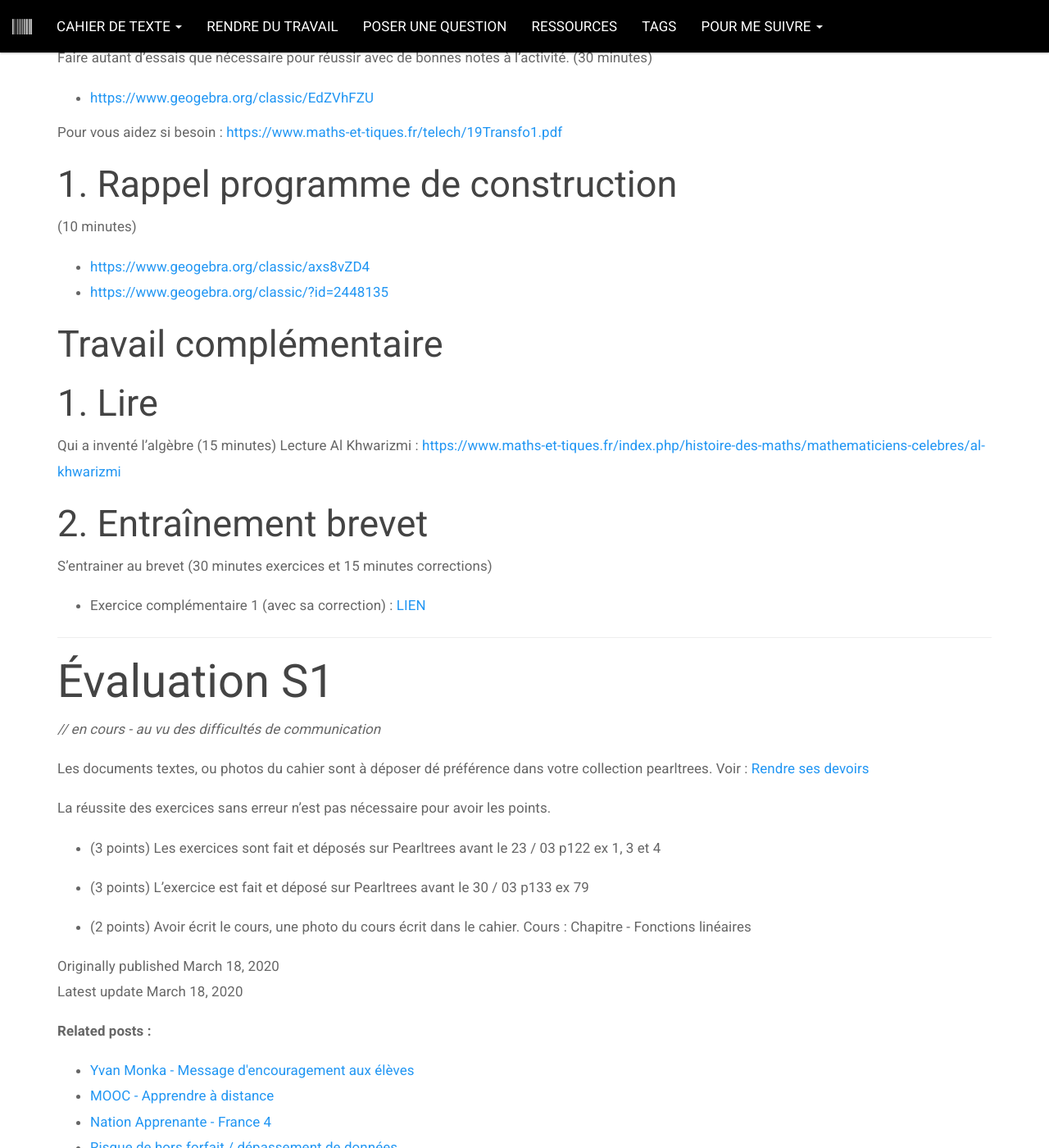
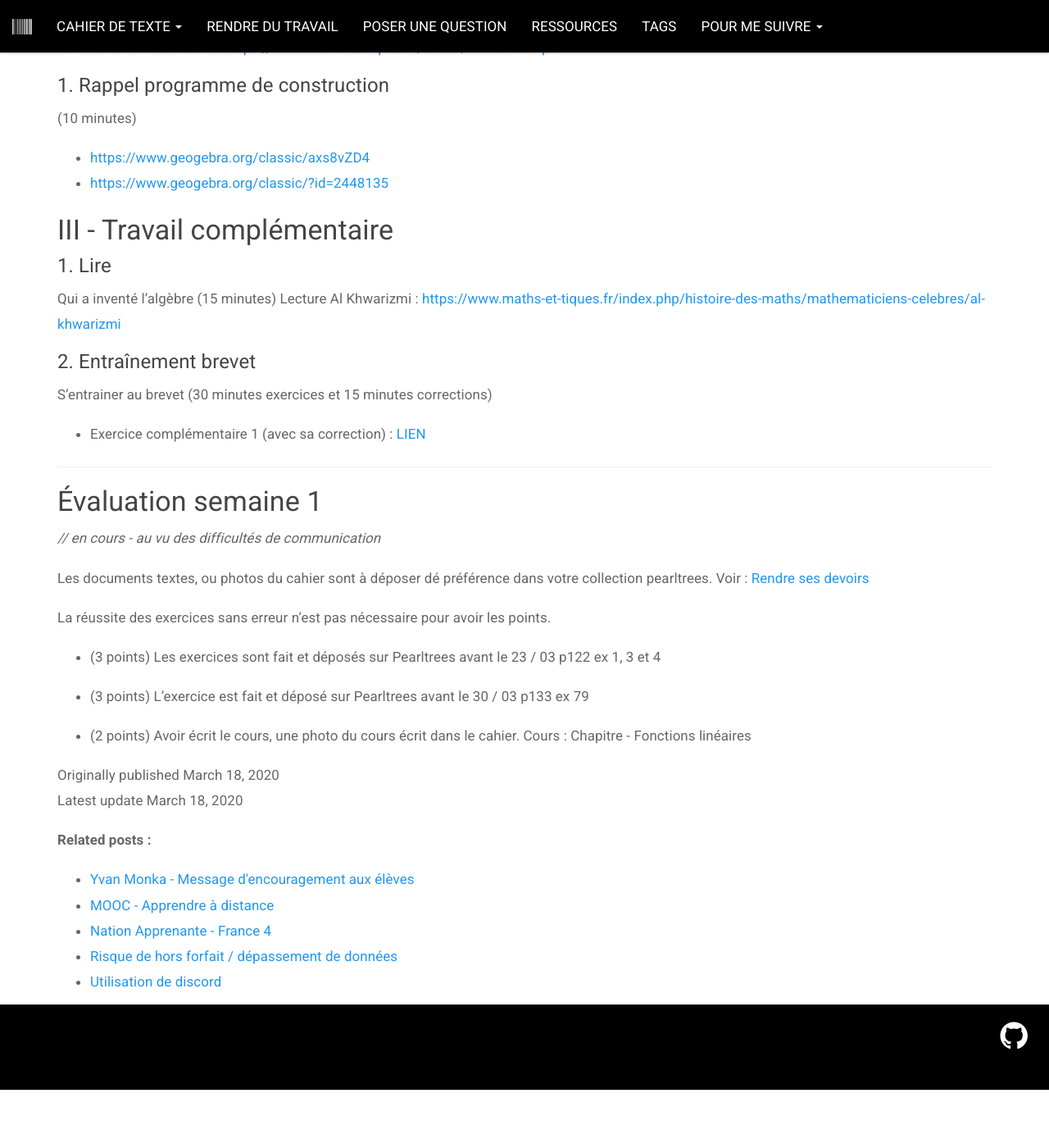
Before and after one commit to homeostasie/holomoprhe.fr, a Jekyll site: the page built from _posts/2020-03-18-S1-3eme-16mars-22mars.md, in a window 1280 px wide and 1400 px high, scrolled down 1129 px. Shown: the whole window at 82% size. Built offline with Jekyll 4.4.1, drawn with Linux system fonts in a browser that asks for light colours; comment, search, counter and statistics services are not loaded; after the commit the page ends 2458 px from its top, so only the background shows below that.

Commit message:
maj titre

```diff
--- a/_posts/2020-03-18-S1-3eme-16mars-22mars.md
+++ b/_posts/2020-03-18-S1-3eme-16mars-22mars.md
@@ -9,13 +9,13 @@ tags: [3eme]
 ---
 
 
-## I - Travail sur le chapitre - Fonctions affines et linéaires
+### I - Travail sur le chapitre - Fonctions affines et linéaires
 
-### 1. Lire
+#### 1. Lire
 
 **Il faut lire les pages 120 et 121 sur le chapitre des fonctions affines et linéaires.** (15 minutes)
 
-### 2. Cours
+#### 2. Cours
 
 **Il faut écrire dans le cahier de cours.** (40 minutes)
 
@@ -25,7 +25,7 @@ On recopiera les encadrés jaunes suivant :
 
 Recopier la page 120 - 1 - fonctions linéaires. Les trois parties A, B et C avec les définition et les propriétés.
 
-### 3. Exercices
+#### 3. Exercices
 
 Faire quatre exercices :
 
@@ -35,9 +35,9 @@ Faire quatre exercices :
 * p133 ex 79 (30 minutes)
 
 <!--more-->
-## II - Travail graphique
+### II - Travail graphique
 
-### 1. Rappel Translation
+#### 1. Rappel Translation
 
 Faire autant d’essais que nécessaire pour réussir avec de bonnes notes à l’activité. (30 minutes)
 
@@ -45,21 +45,20 @@ Faire autant d’essais que nécessaire pour réussir avec de bonnes notes à l
 
 Pour vous aidez si besoin : [https://www.maths-et-tiques.fr/telech/19Transfo1.pdf](https://www.maths-et-tiques.fr/telech/19Transfo1.pdf)
 
-## 1. Rappel programme de construction
+#### 1. Rappel programme de construction
 
 (10 minutes)
 
 * [https://www.geogebra.org/classic/axs8vZD4](https://www.geogebra.org/classic/axs8vZD4)
 * [https://www.geogebra.org/classic/?id=2448135](https://www.geogebra.org/classic/?id=2448135)
 
+### III - Travail complémentaire
 
-## Travail complémentaire
-
-## 1. Lire
+#### 1. Lire
 Qui a inventé l’algèbre (15 minutes)
 Lecture Al Khwarizmi : [https://www.maths-et-tiques.fr/index.php/histoire-des-maths/mathematiciens-celebres/al-khwarizmi]()
 
-## 2. Entraînement brevet
+#### 2. Entraînement brevet
 
 S’entrainer au brevet (30 minutes exercices et 15 minutes corrections)
 
@@ -67,8 +66,7 @@ S’entrainer au brevet (30 minutes exercices et 15 minutes corrections)
 
 --------------------------------------
 
-# Évaluation S1
-
+### Évaluation semaine 1
 
 *// en cours - au vu des difficultés de communication*
 
```
Also changed, not shown: _posts/2020-03-18-S1-4eme-16mars-22mars.md (+11 -19 lines).
